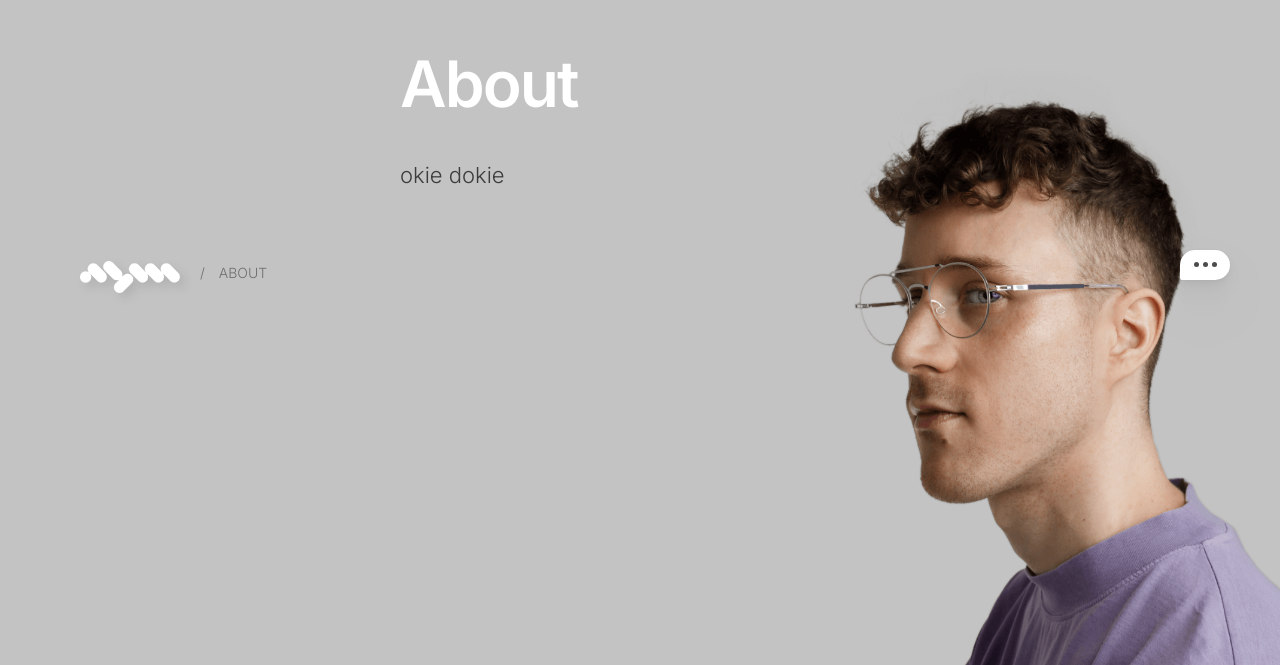
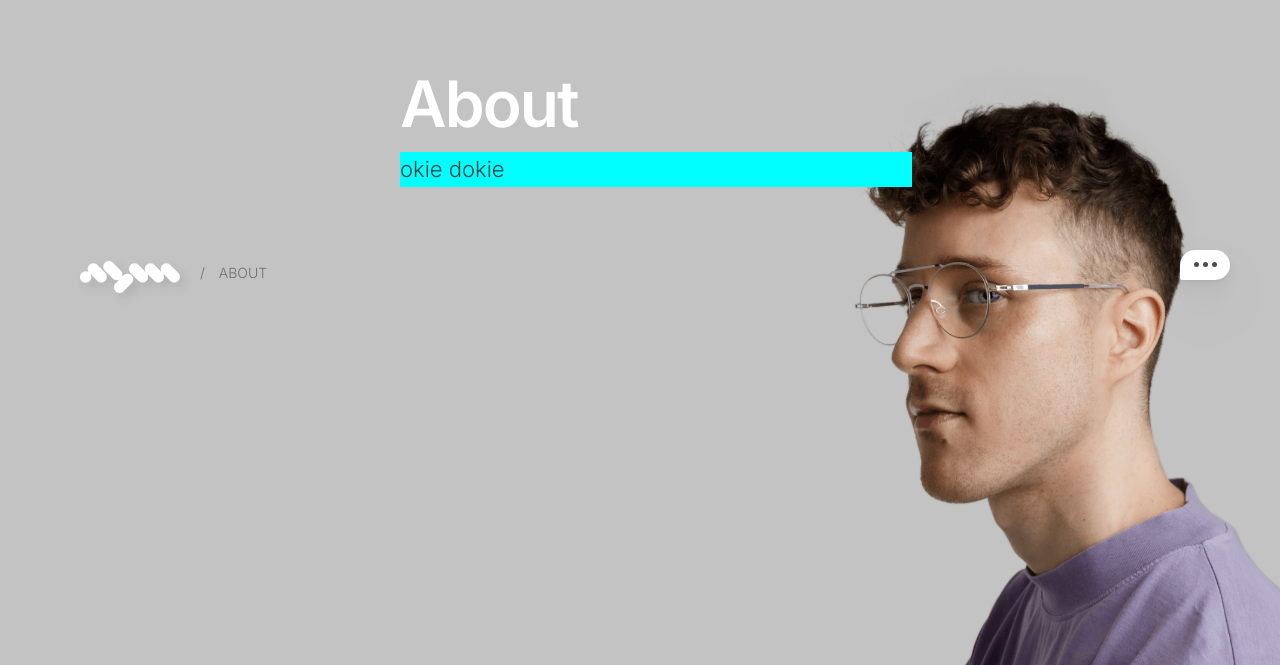
Before and after one commit to aeonyuonmiller/personal, a Next.js app: page /about in a window 1280 px wide. Shown: the part 135-800 px from the top of the page. Built offline with nearby package versions, Linux system fonts and the light colour scheme.

Commit message:
removed animTxt

```diff
--- a/pages/about.tsx
+++ b/pages/about.tsx
@@ -37,8 +37,7 @@ const about = () => {
         </m.div>
 
         <div className='content'>
-          {/* <h1>About</h1> */}
-          <AnimatedText text="About" />
+          <h1>About</h1>
           <m.p initial={{ opacity: 0, y: 20 }}
             animate={{ scale: 1, opacity: 1, y: 0, transition:{ ease: [.64, .62, .23, .99], duration: .8, delay: .4 } }}
             exit={{ opacity: 0, y: 10, transition: { ease: [.63, 0, .17, .99], duration: .6 } }}>
--- a/pages/components/AnimatedText.jsx
+++ /dev/null
@@ -1,55 +0,0 @@
-import React from "react";
-import { motion } from "framer-motion";
-
-const AnimatedTextCharacter = ({ text }) => {
-// splitting text into letters
-  const letters = Array.from(text);
-
-// Variants for Container
-  const container = {
-    hidden: { opacity: 0 },
-    visible: (i = 1) => ({
-      opacity: 1,
-      transition: { staggerChildren: 0.03, delayChildren: 0.04 * i },
-    }),
-  };
-
-// Variants for each letter
-  const child = {
-    visible: {
-      opacity: 1,
-      y: -20,
-      transition: {
-        type: "spring",
-        damping: 12,
-        stiffness: 100,
-      },
-    },
-    hidden: {
-      opacity: 0,
-      y: 0,
-      transition: {
-        type: "spring",
-        damping: 12,
-        stiffness: 100,
-      },
-    },
-  };
-
-  return (
-    <motion.div
-      style={{ display: "flex" }}
-      variants={container}
-      initial="hidden"
-      animate="visible"
-    >
-      {letters.map((letter, index) => (
-        <motion.h1 variants={child} key={index}>
-          {letter === " " ? "\u00A0" : letter}
-        </motion.h1>
-      ))}
-    </motion.div>
-  );
-};
-
-export default AnimatedTextCharacter;
--- a/styles/globals.css
+++ b/styles/globals.css
@@ -36,8 +36,9 @@ body {
 h1 {
   font-size: clamp(4rem, 8vw + 2rem, 4rem);
   letter-spacing: -0.03em;
+  height: auto;
   color: #fff;
-  margin-bottom: 1rem;
+  margin-bottom: 10px;
 }
 
 p {
@@ -46,6 +47,7 @@ p {
   font-size: 22px;
   letter-spacing: .3;
   line-height: 2.2rem;
+  background-color: aqua;
 }
 
 img,
```
